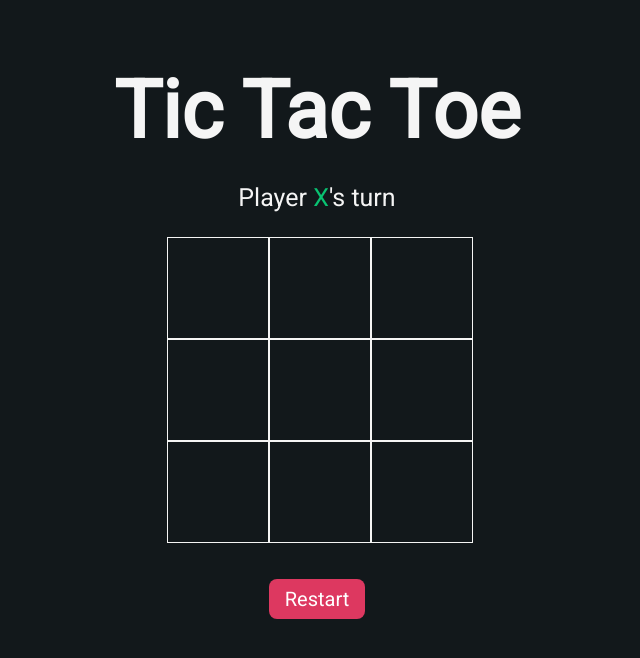
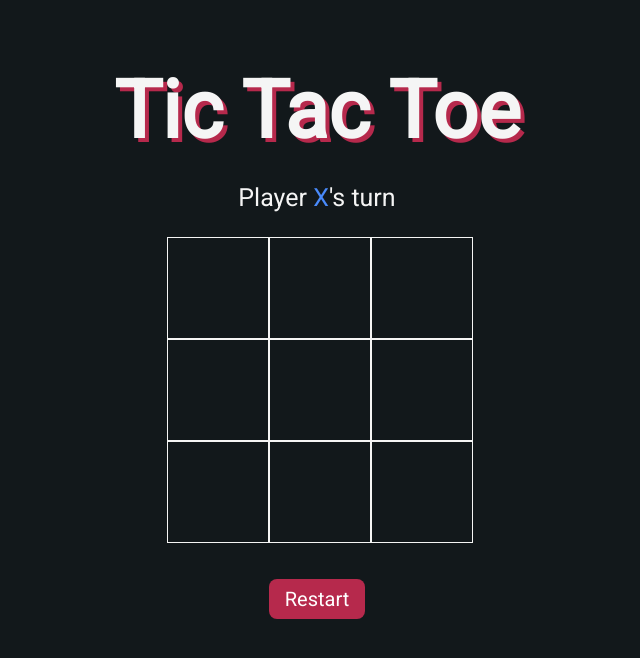
Before and after one commit to ren-isCoding/TicTacToe-Game, a plain HTML site: page index.html in a window 1280 px wide. Shown: the whole page, without its empty margins (323-963 px from the left). Drawn offline with Linux system fonts and the light colour scheme.

Commit message:
modified text css

```diff
--- a/style.css
+++ b/style.css
@@ -15,6 +15,7 @@ body {
     text-align: center;
     font-size: 40px;
     margin-top: 5%;
+    text-shadow: 4px 4px #b6294c;
 }
 
 .display {
@@ -50,11 +51,11 @@ body {
 }
 
 .playerX {
-    color: #09C372;
+    color: #498afb;
 }
 
 .playerO {
-    color: #498afb;
+    color: #09C372;
 }
 
 .controls {
@@ -66,7 +67,7 @@ body {
 }
 
 #restart {
-    background-color: #dd3860;
+    background-color: #b6294c;
     color: white;
     padding: 8px 16px;
     border-radius: 8px;
```
